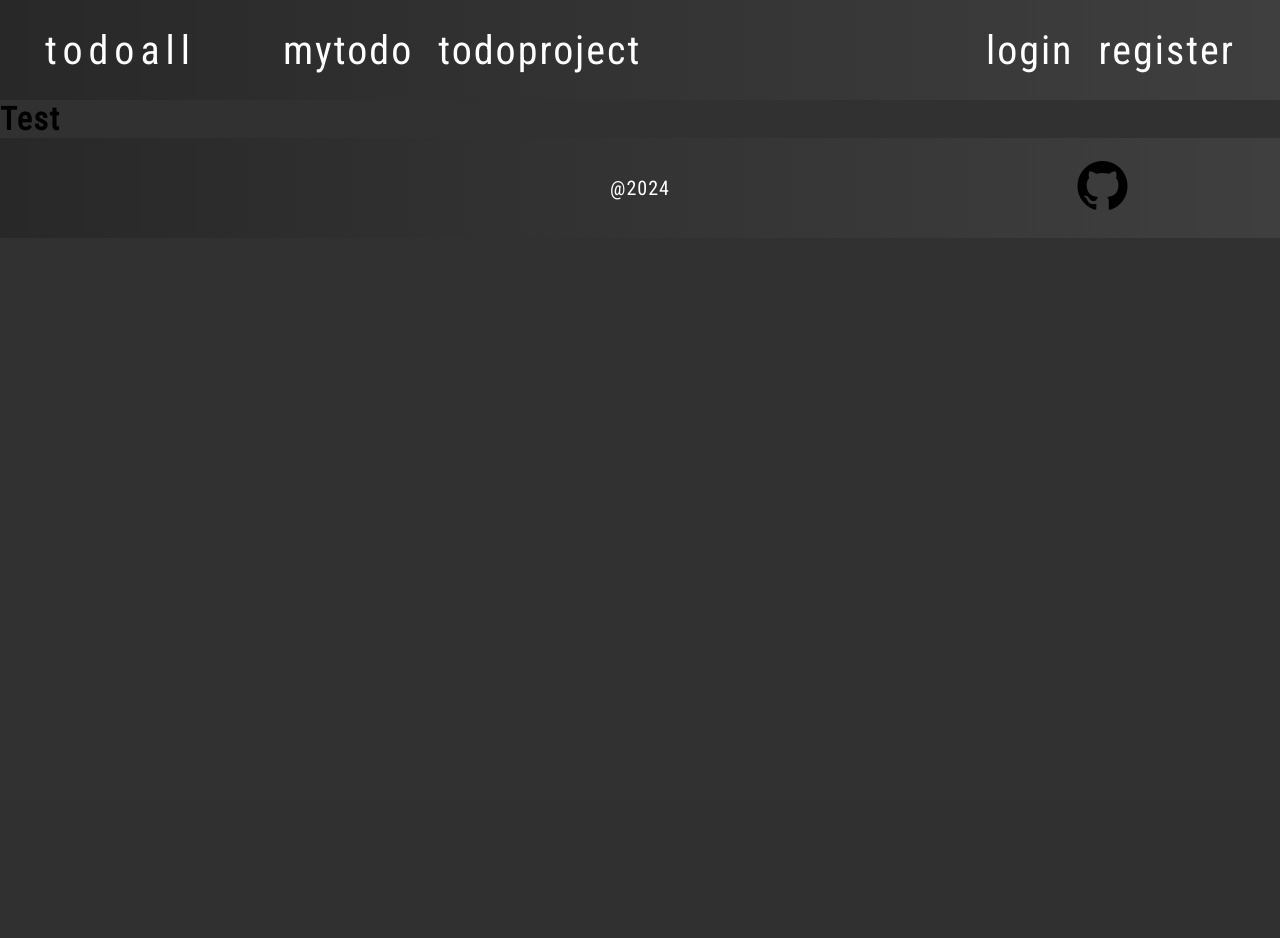
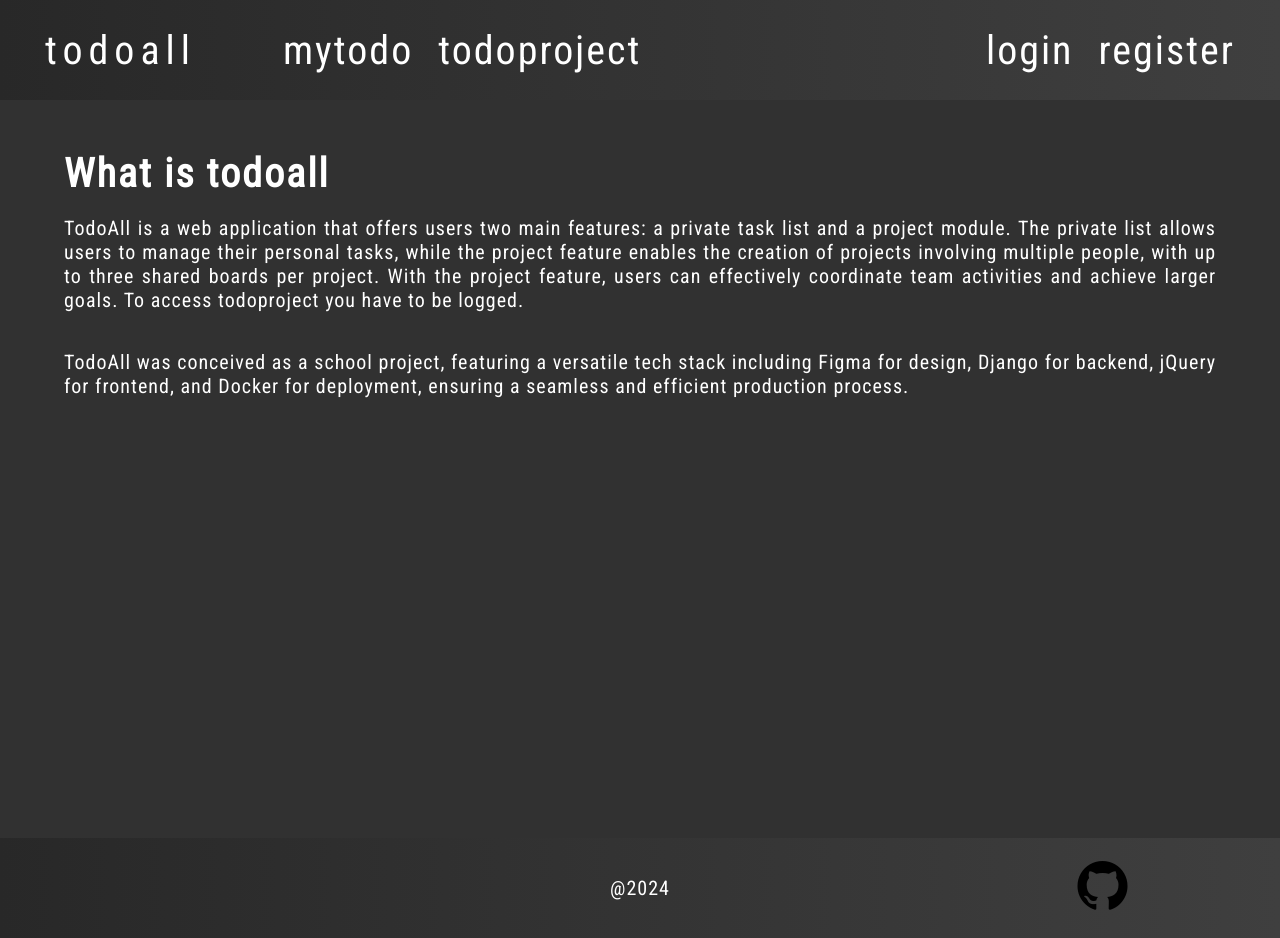
Before and after one commit to WiktorSchab/todoall, a Django app: page / in a window 1280 px wide. Before the commit the page ends 238 px from the top, so only its background shows below. Run offline with Django 4.2, Linux system fonts and the light colour scheme; parts of the project's set-up code (start-up, migrations or seed data) failed here and were passed over.

Commit message:
Created and stylised content of home page
Created content for the "home.html", to page was added information about web application. Another block was added for the base template. Block "additional_styles" will contain additional styles which other templates could add.

```diff
--- a/core/templates/base.html
+++ b/core/templates/base.html
@@ -21,6 +21,9 @@
         <link rel="stylesheet" href="{% static 'css/root.css' %}">
         <link rel="stylesheet" href="{% static 'css/style.css' %}">
         <link rel="stylesheet" href="{% static 'css/navbar.css' %}">
+        <!-- Additional styles that each template could load -->
+        {% block additional_styles %}
+        {% endblock %}
 
         <!-- Bootstrap icons-->
         <link href="https://cdn.jsdelivr.net/npm/bootstrap-icons@1.5.0/font/bootstrap-icons.css" rel="stylesheet" />
--- a/core/templates/home.html
+++ b/core/templates/home.html
@@ -1,6 +1,20 @@
 {% extends 'base.html' %}
+{% load static %}
+
+{% block additional_styles %}
+    <link rel="stylesheet" href="{% static 'css/home.css' %}">
+{% endblock %}
+
 
 {% block content %}
     {% include 'navbar.html' %}
-    <h1>Test</h1>
+    <section class='main-content'>
+        <div>
+            <h1>What is todoall</h1>
+            </br>
+            <p>TodoAll is a web application that offers users two main features: a private task list and a project module. The private list allows users to manage their personal tasks, while the project feature enables the creation of projects involving multiple people, with up to three shared boards per project. With the project feature, users can effectively coordinate team activities and achieve larger goals. To access todoproject you have to be logged. </p>
+            </br></br>
+            <p>TodoAll was conceived as a school project, featuring a versatile tech stack including Figma for design, Django for backend, jQuery for frontend, and Docker for deployment, ensuring a seamless and efficient production process.</p>
+        </div>
+    </section>
 {% endblock %}
--- /dev/null
+++ b/static/css/home.css
@@ -0,0 +1,17 @@
+section div{
+    display: flex;
+    flex-direction: column;
+    min-height: 688px;
+    margin-top: 50px;
+}
+
+section div h1{
+    font-size: 40px;
+    color: white;
+}
+
+section div p{
+    font-size: 20px;
+    color: white;
+    text-align: justify;
+}
--- a/static/css/style.css
+++ b/static/css/style.css
@@ -12,6 +12,12 @@ a{
 
 body{
     background-color: var(--bg-gray);
+}
+
+.main-content{
+    width: Calc(100% - 10%);
+    padding-left:5%;
+    padding-right:5%;
 }
 
 footer{
```
